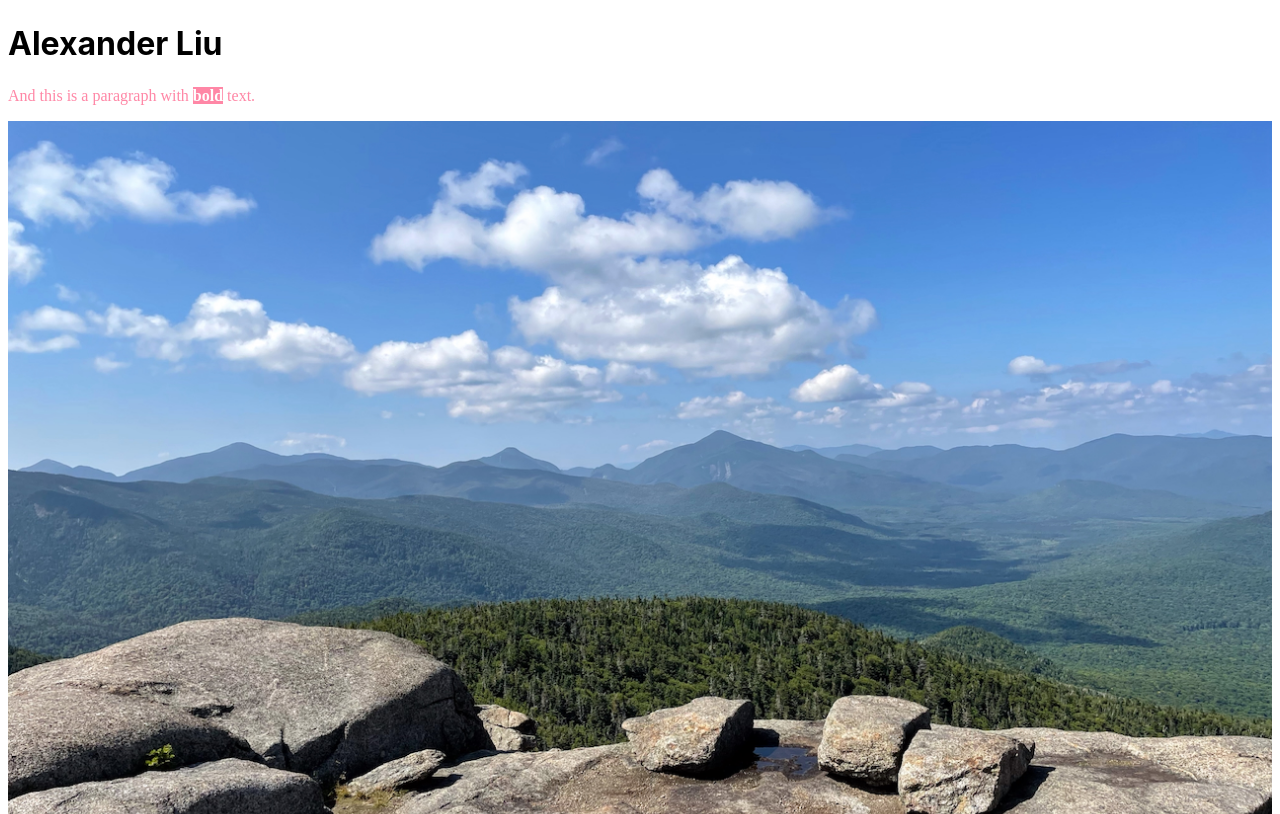
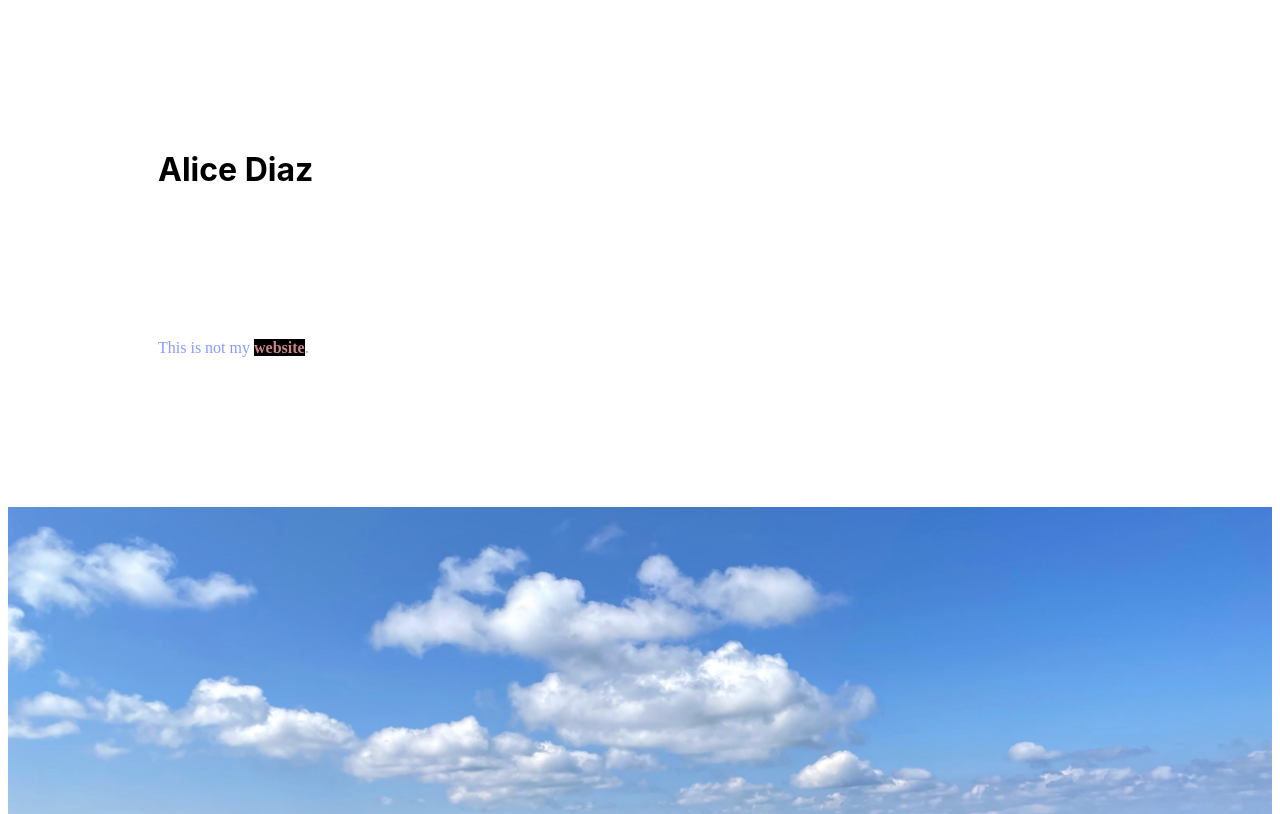
Before and after one commit to alicediaz131/webjamdemo, a website: page index.html in a window 1280 px wide. Shown: the top 814 px of the page. Drawn offline with Linux system fonts and the light colour scheme.

Commit message:
first update

```diff
--- a/index.html
+++ b/index.html
@@ -2,14 +2,12 @@
 <html lang="en-US">
   <head>
     <meta charset="utf-8" />
-    <title>NetWiCS 2024</title>
+    <title>WebJam</title>
     <link rel="stylesheet" href="./styles.css" />
   </head>
   <body>
-    <h1>Alexander Liu</h1>
-    <p class="bold-paragraph">
-      And this is a paragraph with <b id="bold">bold</b> text.
-    </p>
+    <h1>Alice Diaz</h1>
+    <p class="bold-paragraph">This is not my <b id="bold">website</b>.</p>
     <img
       src="./photos/cascade-mountain.jpeg"
       alt="view from the top of the cascade mountain peak"
--- a/package.json
+++ b/package.json
@@ -1,6 +1,6 @@
 {
   "dependencies": {
-    "serve": "^14.2.1"
+    "serve": "^14.2.4"
   },
   "scripts": {
     "serve": "serve"
--- a/styles.css
+++ b/styles.css
@@ -1,28 +1,21 @@
 h1 {
-  font-family:
-    -apple-system,
-    BlinkMacSystemFont,
-    avenir next,
-    avenir,
-    segoe ui,
-    helvetica neue,
-    helvetica,
-    Cantarell,
-    Ubuntu,
-    roboto,
-    noto,
-    arial,
+  font-family: -apple-system, BlinkMacSystemFont, avenir next, avenir, segoe ui,
+    helvetica neue, helvetica, Cantarell, Ubuntu, roboto, noto, arial,
     sans-serif;
-  margin: 24px 0;
+  margin: 150px;
+}
+
+p.bold-paragraph {
+  margin: 150px;
 }
 
 .bold-paragraph {
-  color: #ff87a6;
+  color: #8799ff;
 }
 
 #bold {
-  background-color: #ff87a6;
-  color: white;
+  background-color: #000000;
+  color: rgb(202, 133, 133);
 }
 
 img {
```
Also changed, not shown: .codesandbox/tasks.json, 1 other file.
